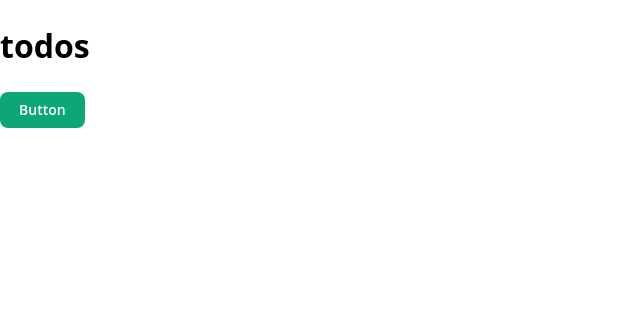
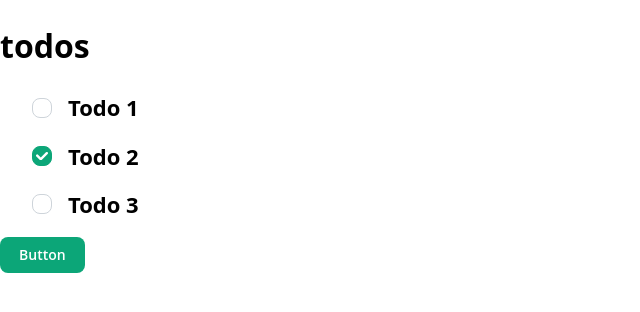
Before and after one commit to NadyaGus/todo_app, a React (Vite) app: page / in a window 1280 px wide. Shown: the top 312 px of the page, without its empty margins (0-640 px from the left). Built offline with nearby package versions, Linux system fonts and the light colour scheme.

Commit message:
feat: add todos list

```diff
--- a/src/App.tsx
+++ b/src/App.tsx
@@ -1,11 +1,15 @@
 import type { ReactElement } from 'react';
 
 import { Button } from '@mantine/core';
+
+import { TodoList } from './components/list';
+import { todosList } from './utils/todos-list';
 
 function App(): ReactElement {
   return (
     <div className="App">
       <h1>todos</h1>
+      <TodoList list={todosList} />
       <Button>Button</Button>
     </div>
   );
--- /dev/null
+++ b/src/components/item/Item.tsx
@@ -0,0 +1,32 @@
+import { type ReactElement, useState } from 'react';
+
+import { Checkbox, Flex, ListItem, Title } from '@mantine/core';
+
+interface Props {
+  todo: {
+    completed: boolean;
+    id: number;
+    title: string;
+  };
+  toggleTodo: (id: number) => void;
+}
+
+export const Item = ({ todo, toggleTodo }: Props): ReactElement => {
+  const { completed, id, title } = todo;
+
+  const [checked, setChecked] = useState(completed);
+
+  const handleChange = (): void => {
+    setChecked(!checked);
+    toggleTodo(id);
+  };
+
+  return (
+    <ListItem key={todo.id} m="md">
+      <Flex align="center" gap="md" justify="space-between">
+        <Checkbox checked={checked} onChange={handleChange} />
+        <Title order={3}>{title}</Title>
+      </Flex>
+    </ListItem>
+  );
+};
--- /dev/null
+++ b/src/components/item/index.ts
@@ -0,0 +1 @@
+export { Item } from './Item';
--- /dev/null
+++ b/src/components/list/TodoList.tsx
@@ -0,0 +1,23 @@
+import type { ReactElement } from 'react';
+
+import { List } from '@mantine/core';
+
+import type { Todo } from '../../types/todo';
+
+import { Item } from '../item';
+
+export const TodoList = ({ list }: { list: Todo[] }): ReactElement => {
+  return (
+    <List listStyleType="none" m="md">
+      {list.map((todo) => (
+        <Item
+          key={todo.id}
+          todo={todo}
+          toggleTodo={() => {
+            console.log(`Toggle ${todo.title}`);
+          }}
+        />
+      ))}
+    </List>
+  );
+};
--- /dev/null
+++ b/src/components/list/index.ts
@@ -0,0 +1 @@
+export { TodoList } from './TodoList';
--- /dev/null
+++ b/src/types/todo.ts
@@ -0,0 +1,5 @@
+export interface Todo {
+  completed: boolean;
+  id: number;
+  title: string;
+}
--- /dev/null
+++ b/src/utils/todos-list.ts
@@ -0,0 +1,17 @@
+export const todosList = [
+  {
+    completed: false,
+    id: 1,
+    title: 'Todo 1',
+  },
+  {
+    completed: true,
+    id: 2,
+    title: 'Todo 2',
+  },
+  {
+    completed: false,
+    id: 3,
+    title: 'Todo 3',
+  },
+];
```
